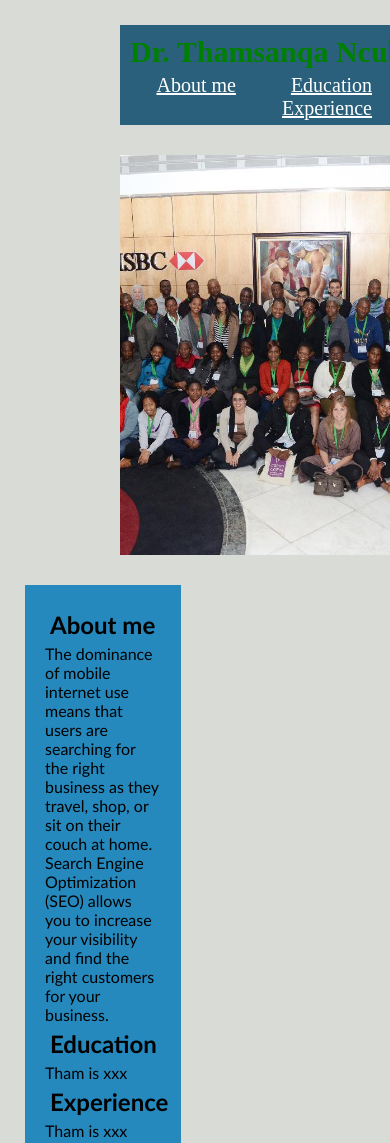
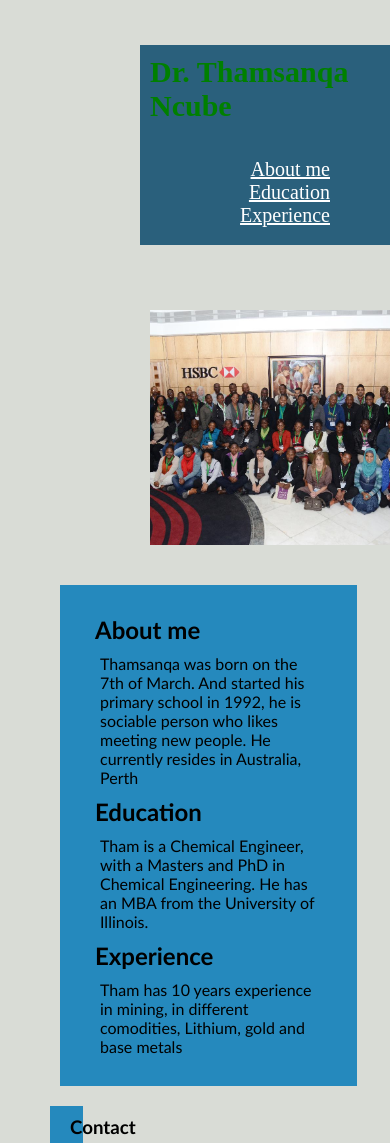
Before and after one commit to Tham1985/Challenge_2, a plain HTML site: page index.html in a window 390 px wide. Shown: the top 1143 px of the page. Drawn offline with Linux system fonts and the light colour scheme.

Commit message:
Fixed form

```diff
--- a/assets/css/style.css
+++ b/assets/css/style.css
@@ -2,14 +2,21 @@
 * {
     box-sizing: border-box;
     padding: 0;
-    margin: 0;
+    margin: 10px;
 }
 
 body {
     background-color: #d9dcd6;
     height: 1000px;
+    display: flex;
+    flex-direction: column;
            }
 
+main {
+    display: flex;
+    flex-direction: column;
+    flex: 1;
+}
 
 header nav ul li:hover {
     background-color: blue;
@@ -17,7 +24,7 @@ header nav ul li:hover {
   }
 
   header {
-    padding: 10px;
+    padding: 0px;
     margin: 25px;
     margin-left: 120px;
     background-color: #2a607c;
@@ -26,7 +33,7 @@ header nav ul li:hover {
     justify-content: space-between;
     flex-direction: column;
     width: 80%;
-    height: 10%;
+    height: 20%;
 
                                        }
 
@@ -53,7 +60,7 @@ a {
     }
 
     header nav {
-        margin: 0px;
+        margin: 20px;
               }
 
 .hero {
@@ -66,12 +73,12 @@ a {
            }
 
 .heros {
-        margin-right: 20px;
-        margin-left: 25px;
+        margin-right: 30px;
+        margin-left: 30px;
         padding: 20px;
         float: left;
-        width: 40%;
-        height: 80%;
+        width: 90%;
+        height: 32%;
         font-family: 'Gill Sans', 'Gill Sans MT', Calibri, 'Trebuchet MS', sans-serif;
         background-color: #2589bd;
                      }
@@ -105,10 +112,10 @@ a {
             }
 
 .forms {
-    margin-right: 20px;
-    margin-left: 25px;
+    margin-right: 0px;
+    margin-left: 20px;
     float: left;
-    width: 40%;
+    width: 10%;
     height: 80%;
     font-family: 'Gill Sans', 'Gill Sans MT', Calibri, 'Trebuchet MS', sans-serif;
     background-color: #2589bd;
@@ -117,9 +124,8 @@ a {
 }
 
  .foooter {
-    padding: 10px;
+    padding: 0px;
     clear: both;
     font-family: 'Trebuchet MS', 'Lucida Sans Unicode', 'Lucida Grande', 'Lucida Sans', Arial, sans-serif;
     text-align: center;
-    font-size: 10px;
-                   }
+                          }
--- a/index.html
+++ b/index.html
@@ -8,7 +8,7 @@
 </head>
 
 <body>
-    <header>              <!--removed div class="header" and added header-->
+    <header>
         <h1>Dr. Thamsanqa Ncube</h1>
         <nav>
             <ul>
@@ -22,8 +22,8 @@
                     <a href="#Experience">Experience</a>
                 </li>
             </ul>
-        </nav> <!--added nav instead on div-->
-    </header>  <!--removed div and added header-->
+        </nav>
+    </header>
 
 
 
@@ -34,18 +34,21 @@
 
             <div id="About me">
                 <h2>About me</h2>
-                <p>The dominance of mobile internet use means that users are searching for the right business as they travel, shop, or sit on their couch at home. Search Engine Optimization (SEO) allows you to increase your visibility and find the right customers for your business.
+                <p>Thamsanqa was born on the 7th of March. And started his primary school in 1992, he is sociable person who likes meeting new people.
+                  He currently resides in Australia, Perth
                 </p>
             </div>
 
             <div id="Education">
                 <h2> Education</h2>
-                <p> Tham is xxx </p>
+                <p> Tham is a Chemical Engineer, with a Masters and PhD in Chemical Engineering. He has an MBA from
+                  the University of Illinois.
+                </p>
             </div>
 
             <div id="Experience">
                 <h2> Experience</h2>
-                <p> Tham is xxx </p>
+                <p> Tham has 10 years experience in mining, in different comodities, Lithium, gold and base metals </p>
             </div>
 
         </section>
```
